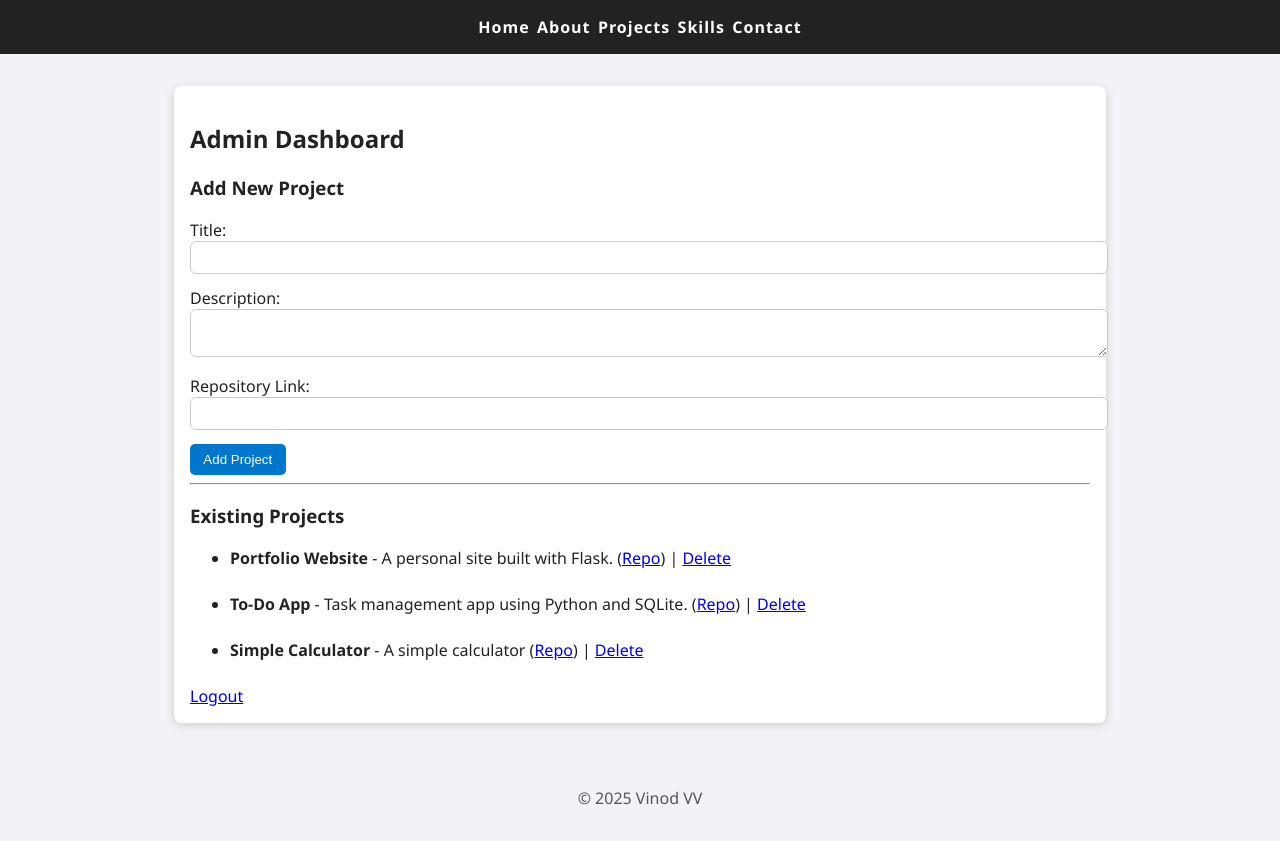
After one commit to vinodvv/portfolio, a Flask app: page /admin/dashboard in a window 1280 px wide. The commit adds this page. Run offline with Flask 3, Linux system fonts and the light colour scheme; the visitor is signed in with stand-in values (Sample User, id 1); data comes from the database, SQL or seed files in the repository; both versions use the stored data as it was after the commit.

Commit message:
Add admin interface

```diff
--- a/app.py
+++ b/app.py
@@ -1,4 +1,4 @@
-from flask import Flask, render_template, request, redirect, url_for, flash
+from flask import Flask, render_template, request, redirect, url_for, flash, session
 import sqlite3
 
 
@@ -12,6 +12,70 @@ def get_db_connection():
     conn = sqlite3.connect(DATABASE)
     conn.row_factory = sqlite3.Row
     return conn
+
+
+# Dummy credentials (you can store securely in a real app)
+ADMIN_USERNAME = "admin"
+ADMIN_PASSWORD = "password123"
+
+
+@app.route('/admin/login', methods=['GET', 'POST'])
+def admin_login():
+    if request.method == 'POST':
+        username = request.form.get('username')
+        password = request.form.get('password')
+        if username == ADMIN_USERNAME and password == ADMIN_PASSWORD:
+            session['admin'] = True
+            return redirect(url_for('admin_dashboard'))
+        else:
+            flash("Invalid credentials", "error")
+    return render_template('admin_login.html')
+
+
+@app.route('/admin/dashboard', methods=['GET', 'POST'])
+def admin_dashboard():
+    if not session.get('admin'):
+        return redirect(url_for('admin_login'))
+
+    if request.method == 'POST':
+        title = request.form.get('title')
+        description = request.form.get('description')
+        repo_link = request.form.get('repo_link')
+
+        if title and description and repo_link:
+            conn = get_db_connection()
+            conn.execute("INSERT INTO projects (title, description, repo_link) VALUES (?, ?, ?)",
+                         (title, description, repo_link))
+            conn.commit()
+            conn.close()
+            flash("Project add successfully!", "success")
+        else:
+            flash("All fields are required.", "error")
+
+    conn = get_db_connection()
+    projects = conn.execute("SELECT * FROM projects").fetchall()
+    conn.close()
+    return render_template('admin_dashboard.html',  projects=projects)
+
+
+@app.route('/admin/logout')
+def admin_logout():
+    session.pop('admin', None)
+    flash("Logged out successfully", "info")
+    return redirect(url_for('home'))
+
+
+@app.route('/admin/delete/<int:project_id>')
+def delete_project(project_id):
+    if not session.get('admin'):
+        return redirect(url_for('admin', 'login'))
+
+    conn = get_db_connection()
+    conn.execute("DELETE FROM projects WHERE id = ?", (project_id,))
+    conn.commit()
+    conn.close()
+    flash("Project deleted.", "info")
+    return redirect(url_for('admin_dashboard'))
 
 
 # Create projects table automatically if needed
--- a/static/style.css
+++ b/static/style.css
@@ -245,3 +245,32 @@ footer {
     text-decoration: none;
     font-weight: bold;
 }
+
+ul li {
+    margin-bottom: 1.5em;
+}
+
+ol li {
+    margin-bottom: 0.5em;
+}
+
+form input, form textarea {
+    width: 100%;
+    padding: 0.6em;
+    margin-bottom: 1em;
+    border-radius: 6px;
+    border: 1px solid #ccc;
+}
+
+form button {
+    background-color: #0077cc;
+    color: #fff;
+    border: none;
+    padding: 0.6em 1em;
+    border-radius: 5px;
+    cursor: pointer;
+}
+
+form button:hover {
+    background-color: #005fa3;
+}
--- /dev/null
+++ b/templates/admin_dashboard.html
@@ -0,0 +1,35 @@
+{% extends 'base.html' %}
+{% block content %}
+<section>
+    <h2>Admin Dashboard</h2>
+
+    <form method="POST">
+        <h3>Add New Project</h3>
+        <label>Title:<input type="text" name="title" required></label><br>
+        <label>Description:<textarea name="description" required></textarea></label><br>
+        <label>Repository Link:<input type="url" name="repo_link" required></label><br>
+        <button type="submit">Add Project</button>
+    </form>
+
+    {% with messages = get_flashed_messages(with_categories=true) %}
+        {% for category, message in messages %}
+            <p style="color: green;">{{ message }}</p>
+        {% endfor %}
+    {% endwith %}
+
+    <hr>
+
+    <h3>Existing Projects</h3>
+    <ul>
+    {% for proj in projects %}
+        <li>
+            <strong>{{ proj.title }}</strong> - {{ proj.description }}
+            (<a href="{{ proj.repo_link }}" target="_blank">Repo</a>)
+            | <a href="{{ url_for('delete_project', project_id=proj.id) }}">Delete</a>
+        </li>
+    {% endfor %}
+    </ul>
+
+    <a href="{{ url_for('admin_logout') }}">Logout</a>
+</section>
+{% endblock %}
--- a/templates/home.html
+++ b/templates/home.html
@@ -2,7 +2,9 @@
 {% block content %}
     <section class="center">
         <h1>Hello, I'm  Vinod V V</h1>
-        <p>[Your profession or tagline</p>
+        <p>From Air Force precision to building smart, user-focused digital tools.
+            I create Python and web-based solutions with clean design, real-world utility,
+            and a passion for continuous growth.</p>
         <a class="btn" href="{{ url_for('projects') }}">View My Projects</a>
         <a class="btn" href="{{ url_for('about') }}">Learn More About Me</a>
     </section>
```
Also changed, not shown: templates/about.html (+40 -3 lines), templates/admin_login.html (added, +16 -0 lines), projects.db.
